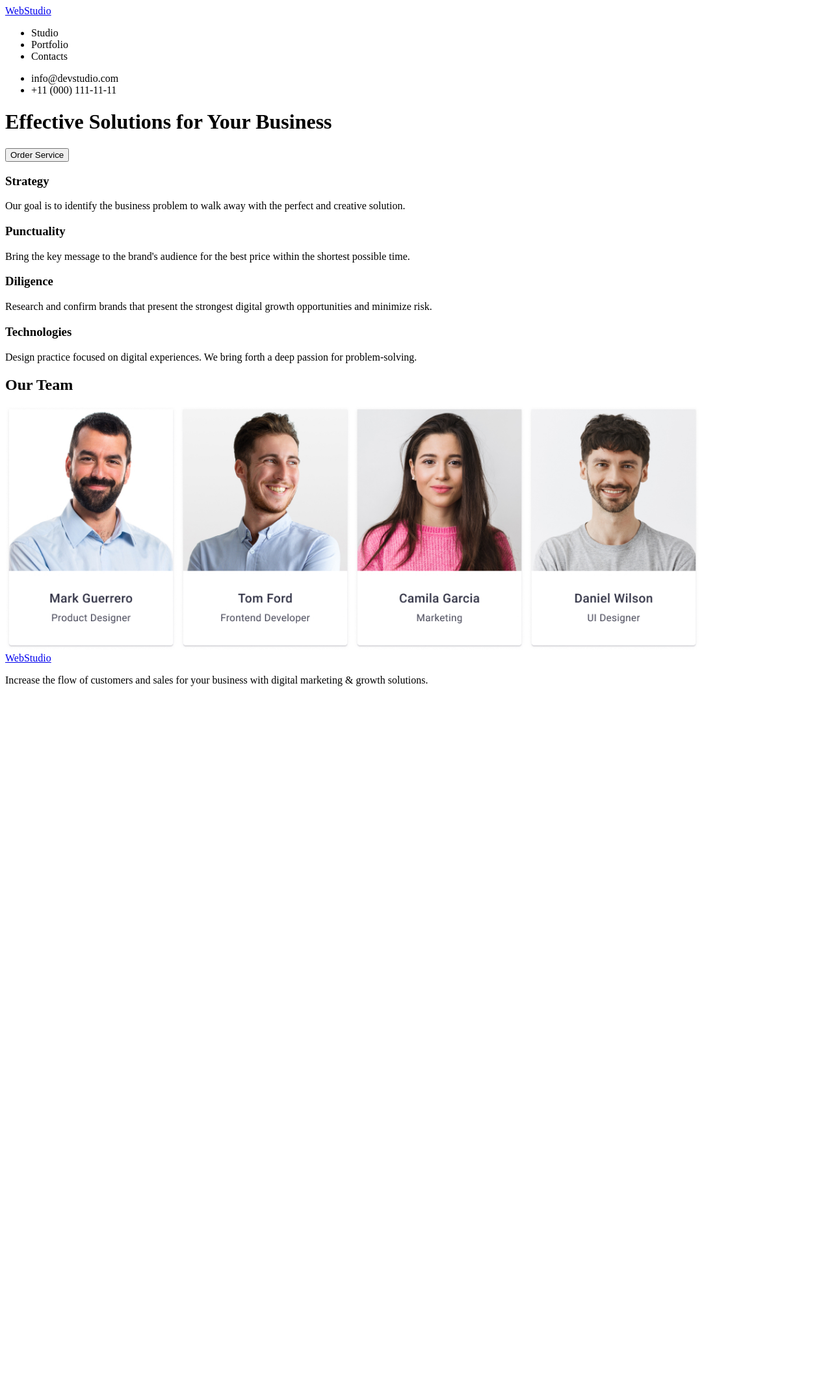
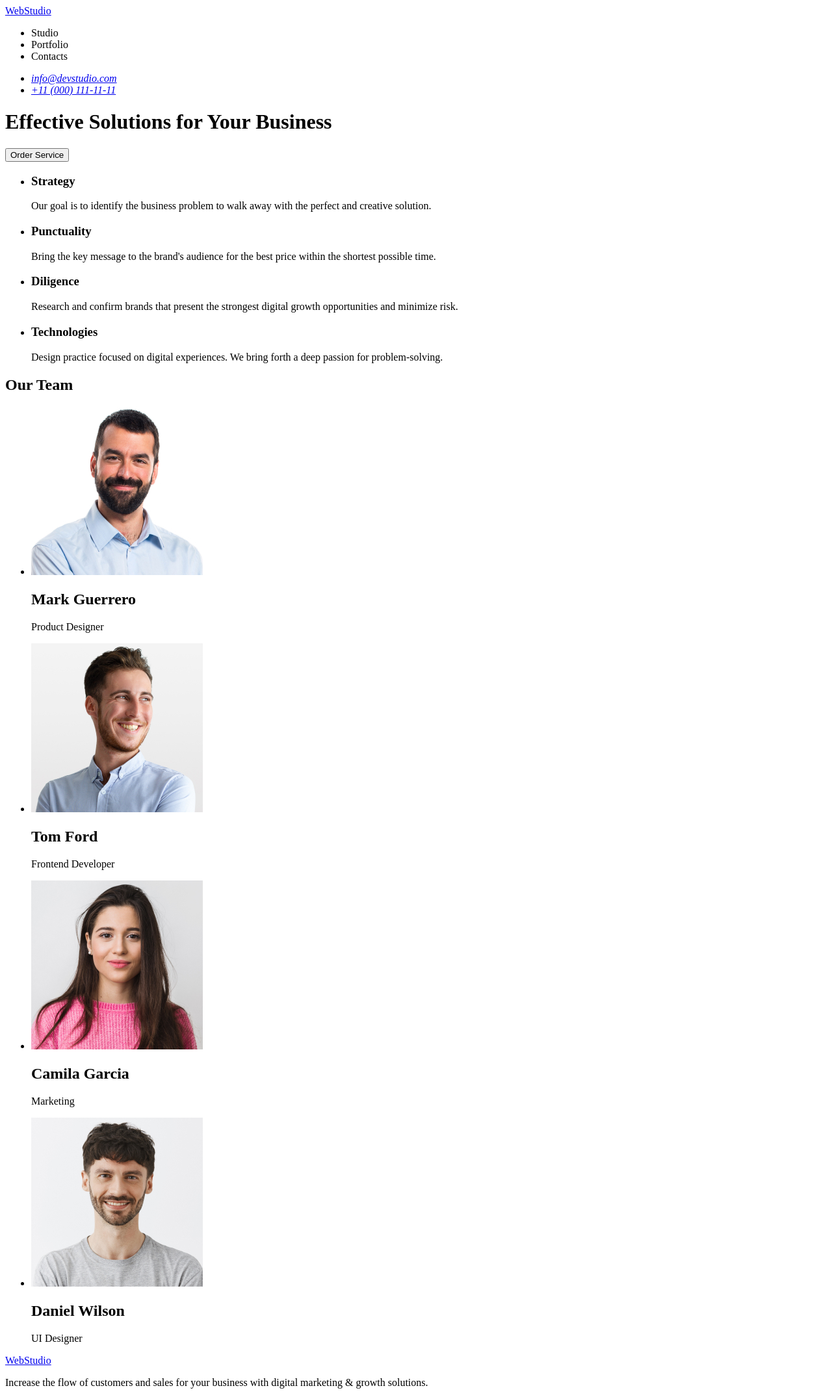
Before and after one commit to Sandro-it/goit-markup-hw-01, a plain HTML site: page index.html in a window 1280 px wide. Shown: the whole page at 65% size. Before the commit the page ends 1072 px from the top, so only its background shows below. Drawn offline with Linux system fonts and the light colour scheme.

Commit message:
the first revision

```diff
--- a/index.html
+++ b/index.html
@@ -9,67 +9,124 @@
 
   <body>
     <header>
-      <a href="#">WebStudio</a>
+      <nav>
+        <a href="./index.html">WebStudio</a>
 
-      <nav>
         <ul>
-          <li>Studio</li>
-          <li>Portfolio</li>
-          <li>Contacts</li>
+          <li>
+            Studio
+            <a href="Studio"></a>
+          </li>
+          </li>
+
+          <li>
+            Portfolio
+            <a href="Portfolio"></a>
+          </li>
+          <li>
+            Contacts
+            <a href="Contacts"></a>
+          </li>
         </ul>
       </nav>
 
+      <address>
         <ul>
-        <li>info@devstudio.com</li>
-        <li>+11 (000) 111-11-11</li>
+          <li>
+            <a href="mailto:info@devstudio.com">info@devstudio.com</a>
+          </li>
+          <li>
+            <a href="tel:+110001111111">+11 (000) 111-11-11</a>
+          </li>
         </ul>
+      </address>
+    </header>
+
+    <main>
+
 
       <div>
         <h1>Effective Solutions for Your Business</h1>
         <button type="button">Order Service</button>
       </div>
-    </header>
+
 
       <section>
+
+        <!--<h2>Effective Solutions</h2>-->
+
+        <ul>
+          <li>
             <h3>Strategy</h3>
             <p>
               Our goal is to identify the business problem to walk away with the
               perfect and creative solution.
             </p>
+          </li>
 
+          <li>
             <h3>Punctuality</h3>
             <p>
               Bring the key message to the brand's audience for the best price within
               the shortest possible time.
             </p>
+          </li>
 
+          <li>
             <h3>Diligence</h3>
             <p>
               Research and confirm brands that present the strongest digital growth
               opportunities and minimize risk.
             </p>
+          </li>
 
+          <li>
             <h3>Technologies</h3>
             <p>
               Design practice focused on digital experiences. We bring forth a deep
               passion for problem-solving.
             </p>
+          </li>
+
+        </ul>
       </section>
 
       <section>
         <h2>Our Team</h2>
 
-      <img src="./images/teamcard-1.jpg" width="264" alt="Product Designer" />
+        <ul>
+          <li>
+            <img src="./images/mark-guerrero.jpg" width="264" alt="Product Designer" />
+            <h2>Mark Guerrero</h2>
+            <p>Product Designer</p>
+          </li>
 
-      <img src="./images/teamcard-2.jpg" width="264" alt="Frontend Developer" />
+          <li>
+            <img src="./images/tom-ford.jpg" width="264" alt="Frontend Developer" />
+            <h2>Tom Ford</h2>
+            <p>Frontend Developer</p>
+          </li>
 
-      <img src="./images/teamcard-3.jpg" width="264" alt="Marketing" />
+          <li>
+            <img src="./images/camila-garcia.jpg" width="264" alt="Marketing" />
+            <h2>Camila Garcia</h2>
+            <p>Marketing</p>
+          </li>
 
-      <img src="./images/teamcard-4.jpg" width="264" alt="UI Designer" />
+          <li>
+            <img src="./images/daniel-wilson.jpg" width="264" alt="UI Designer" />
+            <h2>Daniel Wilson</h2>
+            <p>UI Designer</p>
+          </li>
+
+        </ul>
       </section>
 
+    </main>
+
+
     <footer>
-      <a href="#">WebStudio</a>
+      <a href="./index.html">WebStudio</a>
       <p>
         Increase the flow of customers and sales for your business with digital
         marketing & growth solutions.
```
Also changed, not shown: images/Logo.svg (added), images/Studio.svg (added), images/Web.svg (added), images/camila-garcia.jpg (added), images/daniel-wilson.jpg (added), images/mark-guerrero.jpg (added), images/teamcard-1.jpg (deleted), images/teamcard-2.jpg (deleted), images/teamcard-3.jpg (deleted), images/teamcard-4.jpg (deleted), images/tom-ford.jpg (added). Lines whose indentation alone changed are shown as unchanged.
